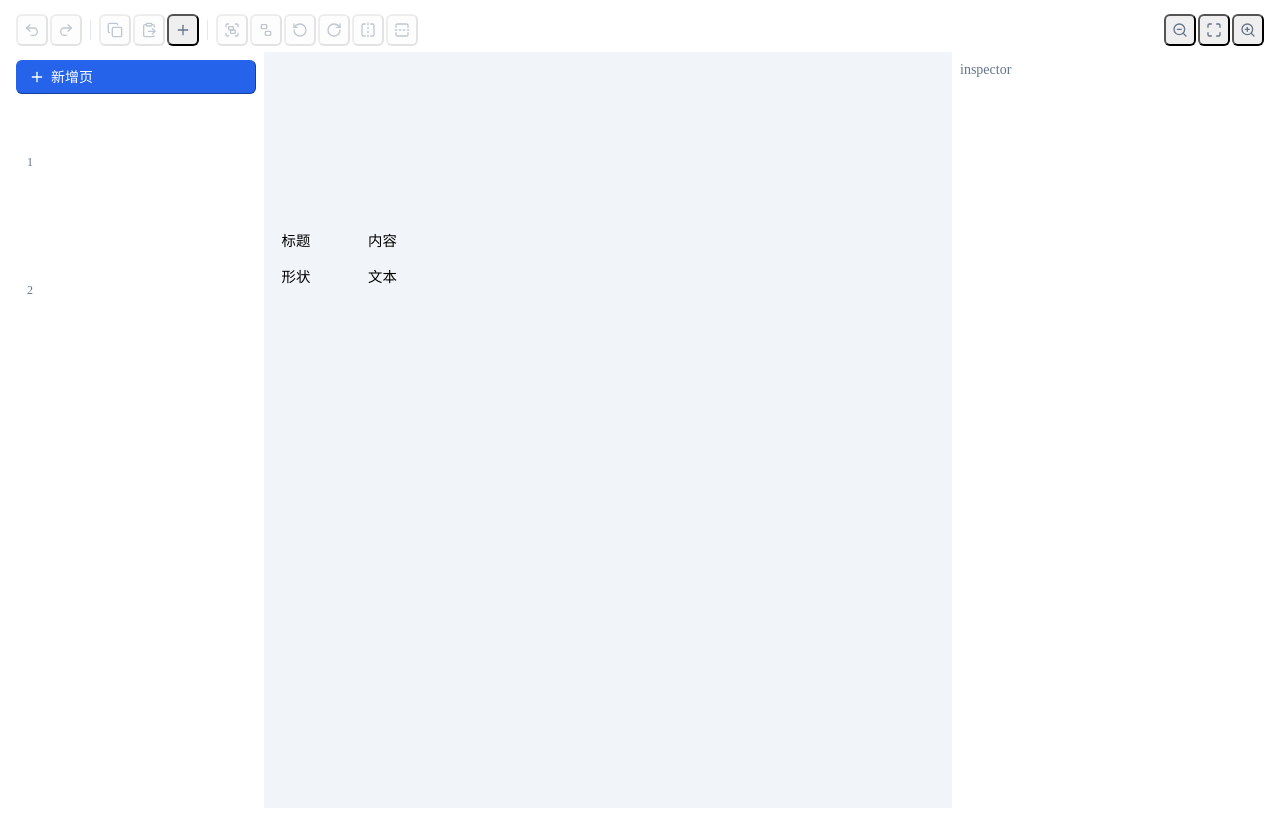
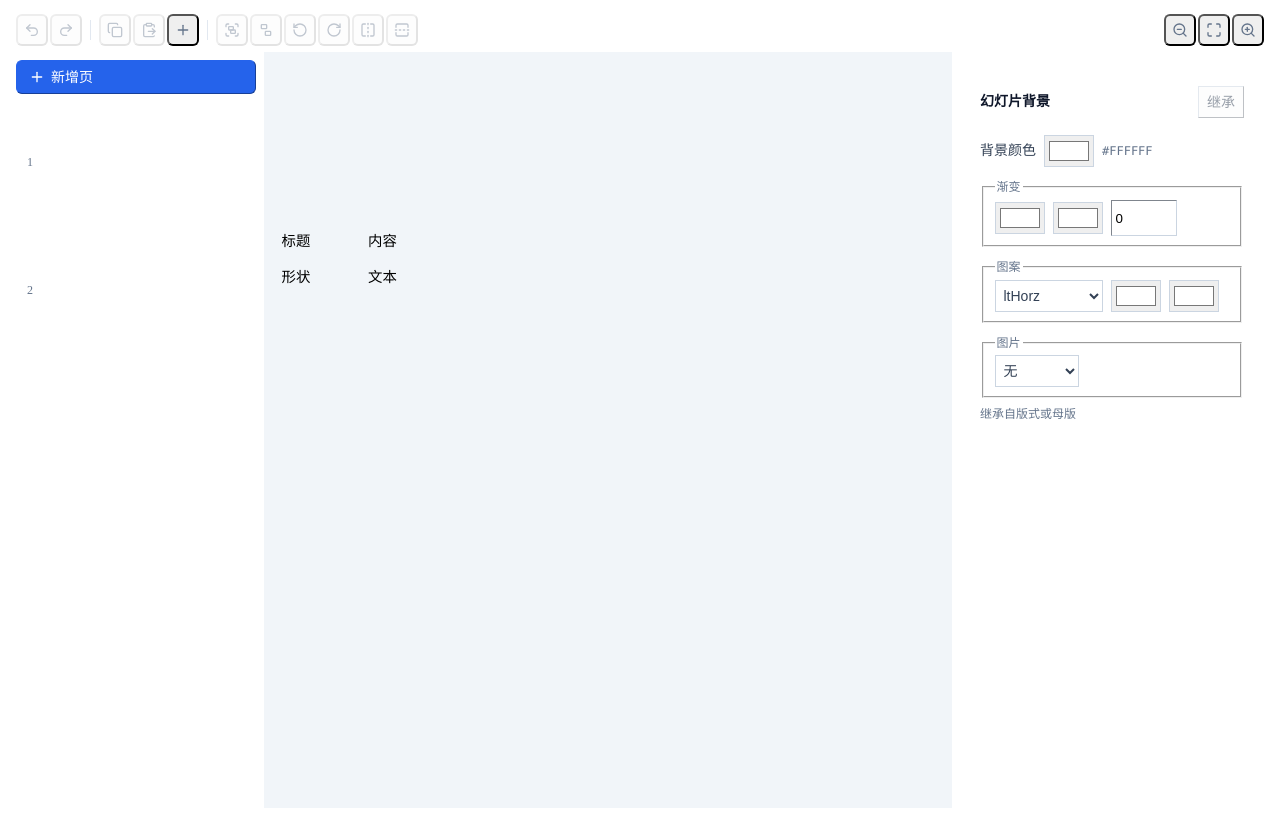
Before and after one commit to ijry/ppt4ai, a Vue app in the folder apps/playground/: page / in a window 1280 px wide. Built offline with nearby package versions, Linux system fonts and the light colour scheme.

Commit message:
feat(playground): contextual inspector (object geometry + slide background)

```diff
--- a/apps/playground/src/EditorApp.vue
+++ b/apps/playground/src/EditorApp.vue
@@ -50,7 +50,7 @@ function onStageUpdate(next: typeof snapshot.value): void { snapshot.value = nex
         @select="selectSlide" @add="addSlide" @duplicate="duplicateSlide" @delete="deleteSlide" @move="moveSlide"
       />
       <CanvasStage :snapshot="snapshot" :host="host" :zoom="zoom" class="min-h-0 overflow-auto" @update="onStageUpdate" />
-      <Inspector :snapshot="snapshot" class="min-h-0 overflow-y-auto border-l border-border bg-surface" />
+      <Inspector :snapshot="snapshot" :host="host" class="min-h-0 overflow-y-auto border-l border-border bg-surface" @update="onStageUpdate" />
     </div>
   </div>
 </template>
--- a/apps/playground/src/regions/Inspector.vue
+++ b/apps/playground/src/regions/Inspector.vue
@@ -1,7 +1,71 @@
 <script setup lang="ts">
-import type { PlaygroundPresentationSnapshot } from '../presentation-host'
-defineProps<{ snapshot: PlaygroundPresentationSnapshot }>()
+import { computed } from 'vue'
+import { SlideBackgroundPanel, slideBackgroundModel } from '@ppt4ai/editor'
+import type { Color } from '@ppt4ai/model'
+import { Panel, PanelSection, Field } from '../ui'
+import { inspectorContext } from '../editor/inspector-context'
+import type { PlaygroundPresentationHost, PlaygroundPresentationSnapshot } from '../presentation-host'
+
+const props = defineProps<{ snapshot: PlaygroundPresentationSnapshot; host: PlaygroundPresentationHost }>()
+const emit = defineEmits<{ update: [PlaygroundPresentationSnapshot] }>()
+
+const context = computed(() => inspectorContext(props.snapshot))
+
+const selected = computed(() => {
+  const slide = props.snapshot.slides[props.snapshot.activeSlideId]!
+  const id = [...slide.engineState.selection][0]
+  const el = id ? (slide.engineState.document.elements[id] as { id: string; bounds?: { x: number; y: number; w: number; h: number }; transform?: { rotation?: number } }) : undefined
+  return el && el.bounds ? { id: el.id, bounds: el.bounds, rotation: el.transform?.rotation ?? 0 } : undefined
+})
+
+function setGeom(field: 'x' | 'y' | 'w' | 'h', value: string): void {
+  const sel = selected.value; if (!sel) return
+  const n = Number(value); if (!Number.isFinite(n)) return
+  emit('update', props.host.resizeElement(sel.id, { ...sel.bounds, [field]: n }))
+}
+function setRotation(value: string): void {
+  const sel = selected.value; if (!sel) return
+  const deg = Number(value); if (!Number.isFinite(deg)) return
+  emit('update', props.host.rotateSelectedElement(sel.id, Math.round(deg * 60000)))
+}
+
+// Slide-context background (slide target only for M1; layout/master targets, theme and assets are a follow-up).
+const backgroundModel = computed(() => {
+  const doc = props.snapshot.slides[props.snapshot.activeSlideId]!.engineState.document
+  const slideId = doc.slideOrder[0]
+  const sc = props.snapshot.slides[props.snapshot.activeSlideId]!.thumbnailScene
+  return slideBackgroundModel(slideId ? doc.slides[slideId]?.background : undefined, sc.background, sc.backgroundGradient, slideId !== undefined, sc.backgroundPattern)
+})
+const backgroundPictureAssets = computed(() => Object.values(props.snapshot.slides[props.snapshot.activeSlideId]!.engineState.document.assets ?? {})
+  .map((asset) => ({ id: (asset as { id: string }).id, label: (asset as { id: string; originalFilename?: string }).originalFilename ?? (asset as { id: string }).id })))
+
+function setBackgroundColor(color: Color): void { emit('update', props.host.setSlideBackground({ fill: { color } })) }
+function setBackgroundGradient(fill: unknown): void { emit('update', props.host.setSlideBackground({ fill: fill as never })) }
+function setBackgroundPattern(fill: unknown): void { emit('update', props.host.setSlideBackground({ fill: fill as never })) }
+function setBackgroundPicture(assetId: string): void { emit('update', props.host.setSlideBackground({ pictureFill: { assetId } })) }
+function clearBackground(): void { emit('update', props.host.setSlideBackground(null)) }
 </script>
 <template>
-  <div data-region="inspector" class="p-2 text-sm text-muted">inspector</div>
+  <div v-if="context === 'object' && selected" data-inspector="object" class="flex flex-col gap-3 p-3">
+    <Panel title="位置与大小">
+      <PanelSection>
+        <Field label="X"><input class="w-24 rounded border border-border px-1 text-right" type="number" :value="selected.bounds.x" data-geom="x" @change="setGeom('x', ($event.target as HTMLInputElement).value)" /></Field>
+        <Field label="Y"><input class="w-24 rounded border border-border px-1 text-right" type="number" :value="selected.bounds.y" data-geom="y" @change="setGeom('y', ($event.target as HTMLInputElement).value)" /></Field>
+        <Field label="宽"><input class="w-24 rounded border border-border px-1 text-right" type="number" :value="selected.bounds.w" data-geom="w" @change="setGeom('w', ($event.target as HTMLInputElement).value)" /></Field>
+        <Field label="高"><input class="w-24 rounded border border-border px-1 text-right" type="number" :value="selected.bounds.h" data-geom="h" @change="setGeom('h', ($event.target as HTMLInputElement).value)" /></Field>
+        <Field label="旋转°"><input class="w-24 rounded border border-border px-1 text-right" type="number" :value="Math.round(selected.rotation / 60000)" data-geom="r" @change="setRotation(($event.target as HTMLInputElement).value)" /></Field>
+      </PanelSection>
+    </Panel>
+  </div>
+  <div v-else data-inspector="slide" class="flex flex-col gap-3 p-3">
+    <SlideBackgroundPanel
+      :model="backgroundModel"
+      :picture-assets="backgroundPictureAssets"
+      @set-color="setBackgroundColor"
+      @set-gradient="setBackgroundGradient"
+      @set-pattern="setBackgroundPattern"
+      @set-picture="setBackgroundPicture"
+      @clear="clearBackground"
+    />
+  </div>
 </template>
```
Also changed, not shown: 1 other file (tests, documents, lock files or other folders).
